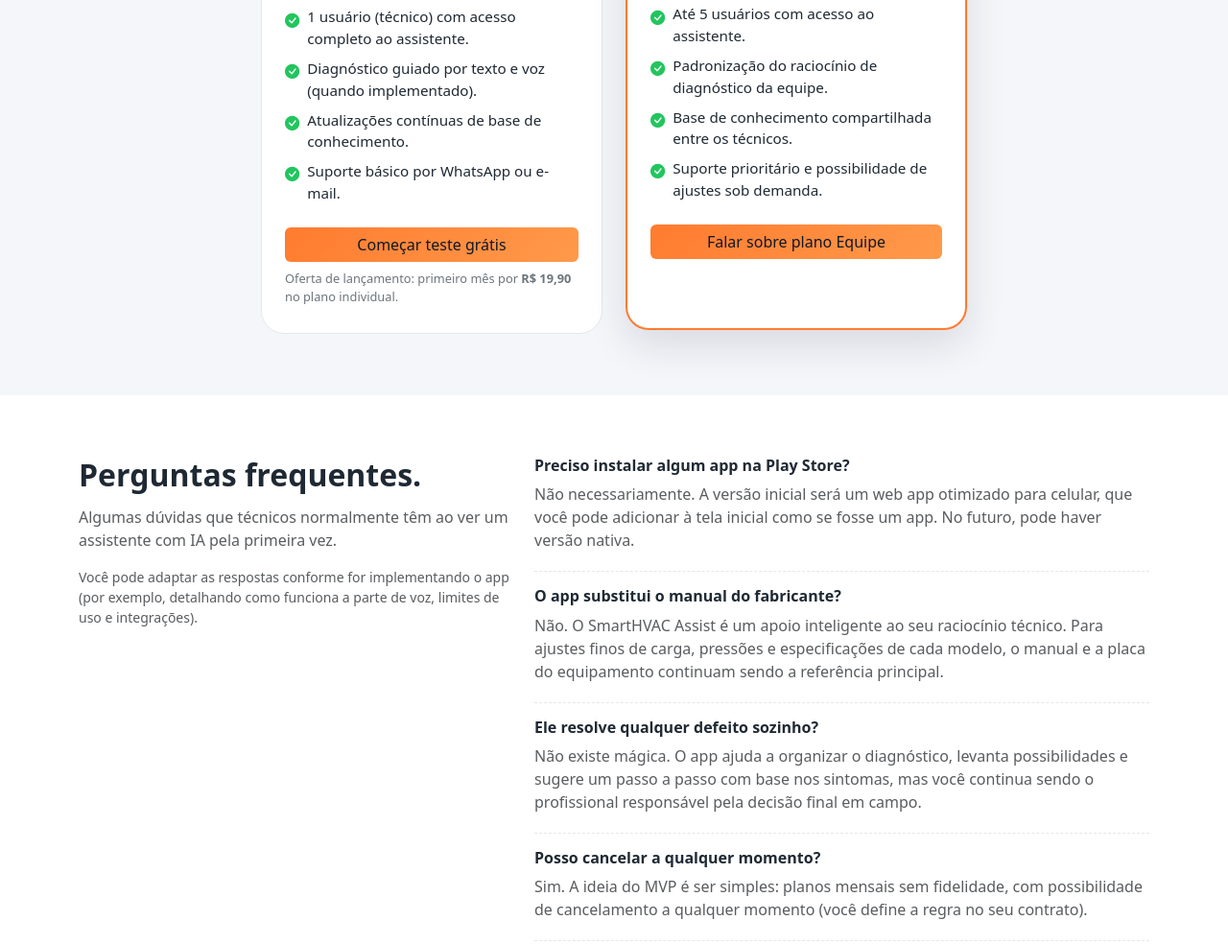
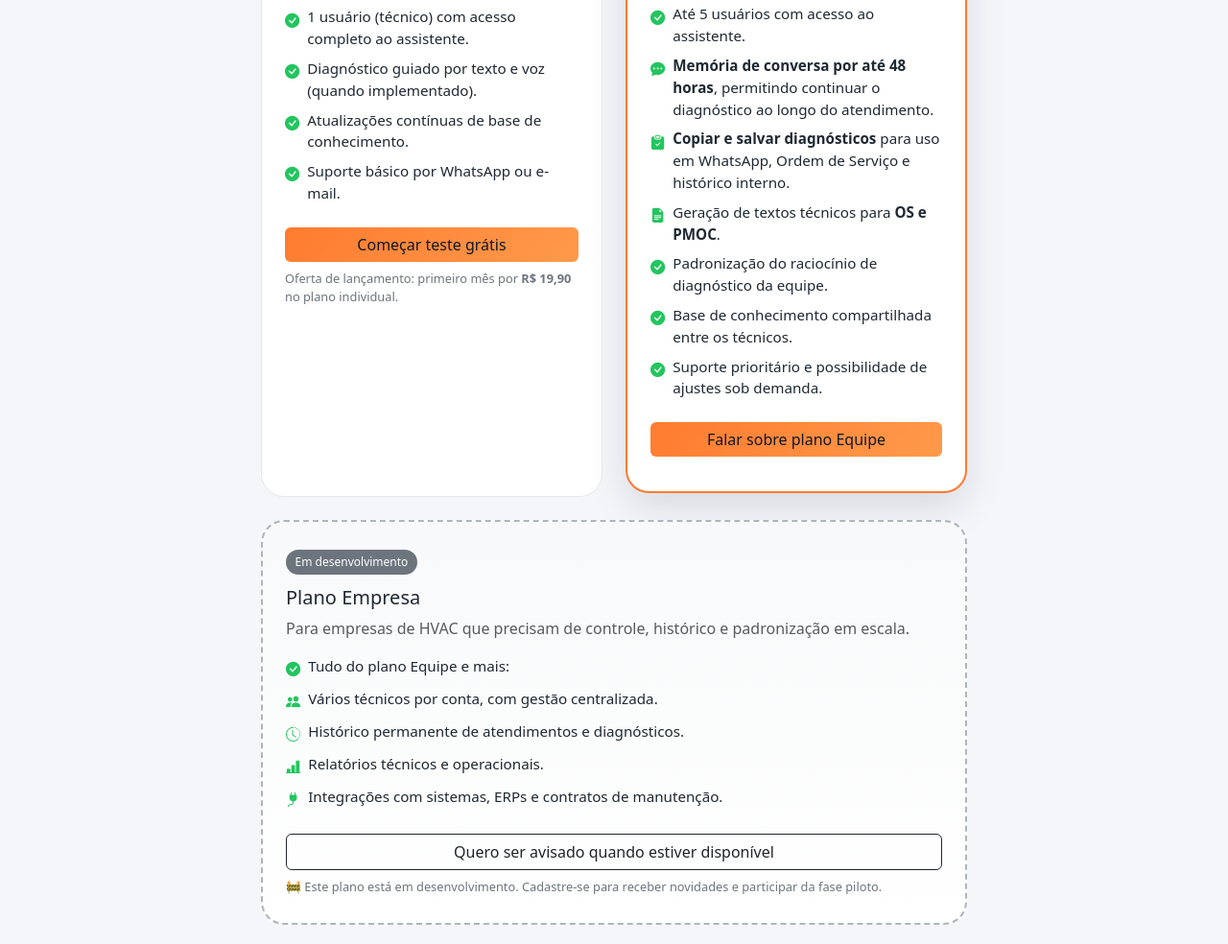
Before and after one commit to marlevek/smarthvac, a plain HTML site: page index.html in a window 1280 px wide. Shown: the part 3526-4510 px from the top of the page at 96% size. Drawn offline with nearby package versions, Linux system fonts and the light colour scheme.

Commit message:
ajuste dos planos

```diff
--- a/index.html
+++ b/index.html
@@ -476,6 +476,26 @@
                                 <span>Até 5 usuários com acesso ao assistente.</span>
                             </li>
                             <li>
+                                <i class="bi bi-chat-dots-fill"></i>
+                                <span>
+                                    <strong>Memória de conversa por até 48 horas</strong>, permitindo continuar
+                                    o diagnóstico ao longo do atendimento.
+                                </span>
+                            </li>
+                            <li>
+                                <i class="bi bi-clipboard-check-fill"></i>
+                                <span>
+                                    <strong>Copiar e salvar diagnósticos</strong> para uso em WhatsApp, Ordem de Serviço
+                                    e histórico interno.
+                                </span>
+                            </li>
+                            <li>
+                                <i class="bi bi-file-earmark-text-fill"></i>
+                                <span>
+                                    Geração de textos técnicos para <strong>OS e PMOC</strong>.
+                                </span>
+                            </li>
+                            <li>
                                 <i class="bi bi-check-circle-fill"></i>
                                 <span>Padronização do raciocínio de diagnóstico da equipe.</span>
                             </li>
@@ -495,6 +515,55 @@
 
                     </div>
                 </div>
+
+                <!-- PLANO EMPRESA (EM DESENVOLVIMENTO) -->
+                <div class="col-md-10 col-lg-8">
+                    <div class="pricing-card future-plan">
+                        <div class="badge-future">Em desenvolvimento</div>
+
+                        <h5>Plano Empresa</h5>
+                        <p class="text-muted mb-3">
+                            Para empresas de HVAC que precisam de controle, histórico e padronização
+                            em escala.
+                        </p>
+
+                        <ul class="pricing-list">
+                            <li>
+                                <i class="bi bi-check-circle-fill"></i>
+                                <span>Tudo do plano Equipe e mais:</span>
+                            </li>
+                            <li>
+                                <i class="bi bi-people-fill"></i>
+                                <span>Vários técnicos por conta, com gestão centralizada.</span>
+                            </li>
+                            <li>
+                                <i class="bi bi-clock-history"></i>
+                                <span>Histórico permanente de atendimentos e diagnósticos.</span>
+                            </li>
+                            <li>
+                                <i class="bi bi-bar-chart-line-fill"></i>
+                                <span>Relatórios técnicos e operacionais.</span>
+                            </li>
+                            <li>
+                                <i class="bi bi-plug-fill"></i>
+                                <span>Integrações com sistemas, ERPs e contratos de manutenção.</span>
+                            </li>
+                        </ul>
+
+                        <div class="mt-3">
+                            <a href="#cta-contato" class="btn btn-outline-dark w-100">
+                                Quero ser avisado quando estiver disponível
+                            </a>
+                        </div>
+
+                        <p class="small-note mt-2 mb-0">
+                            🚧 Este plano está em desenvolvimento. Cadastre-se para receber novidades
+                            e participar da fase piloto.
+                        </p>
+                    </div>
+                </div>
+
+
             </div>
         </div>
     </section>
@@ -560,7 +629,6 @@
     </section>
 
     <!-- SOBRE O CRIADOR / CTA CONTATO -->
-    <!-- SOBRE O CRIADOR / CTA CONTATO -->
     <section id="cta-contato" class="bg-light-hvac">
         <div class="container">
             <div class="row gy-4 align-items-center">
@@ -587,7 +655,7 @@
                     </p>
                     <div class="d-flex flex-column flex-sm-row gap-2">
                         <a href="https://wa.me/55SEUNUMERO?text=Quero%20testar%20o%20SmartHVAC%20Assist"
-                            class="btn btn-primary-hvac">
+                            class="btn btn-primary-hvac" target="_blank">
                             Falar no WhatsApp
                         </a>
                         <a href="mailto:contato@codertec.com.br" class="btn btn-outline-dark">
--- a/styles.css
+++ b/styles.css
@@ -415,6 +415,24 @@
       font-weight: 600;
   }
 
+  /* Plano futuro / em desenvolvimento */
+  .future-plan {
+      border: 2px dashed #adb5bd;
+      background: linear-gradient(180deg, #f8f9fa, #ffffff);
+  }
+
+  .badge-future {
+      display: inline-block;
+      background-color: #6c757d;
+      color: #fff;
+      font-size: 0.75rem;
+      padding: 0.25rem 0.6rem;
+      border-radius: 999px;
+      margin-bottom: 0.75rem;
+  }
+
+
+
   /* FOOTER */
   footer {
       background-color: #020617;
@@ -436,10 +454,12 @@
   /* Ajustes para telas menores */
   @media (max-width: 575.98px) {
       .logo-smarthvac {
-        height: 32px;      /* logo menor no mobile */
+          height: 32px;
+          /* logo menor no mobile */
       }
 
       .hero-section {
-        padding-top: 5.5rem;  /* navbar mais baixa, hero sobe um pouco */
+          padding-top: 5.5rem;
+          /* navbar mais baixa, hero sobe um pouco */
       }
   }
```
Lines whose indentation alone changed are shown as unchanged.
